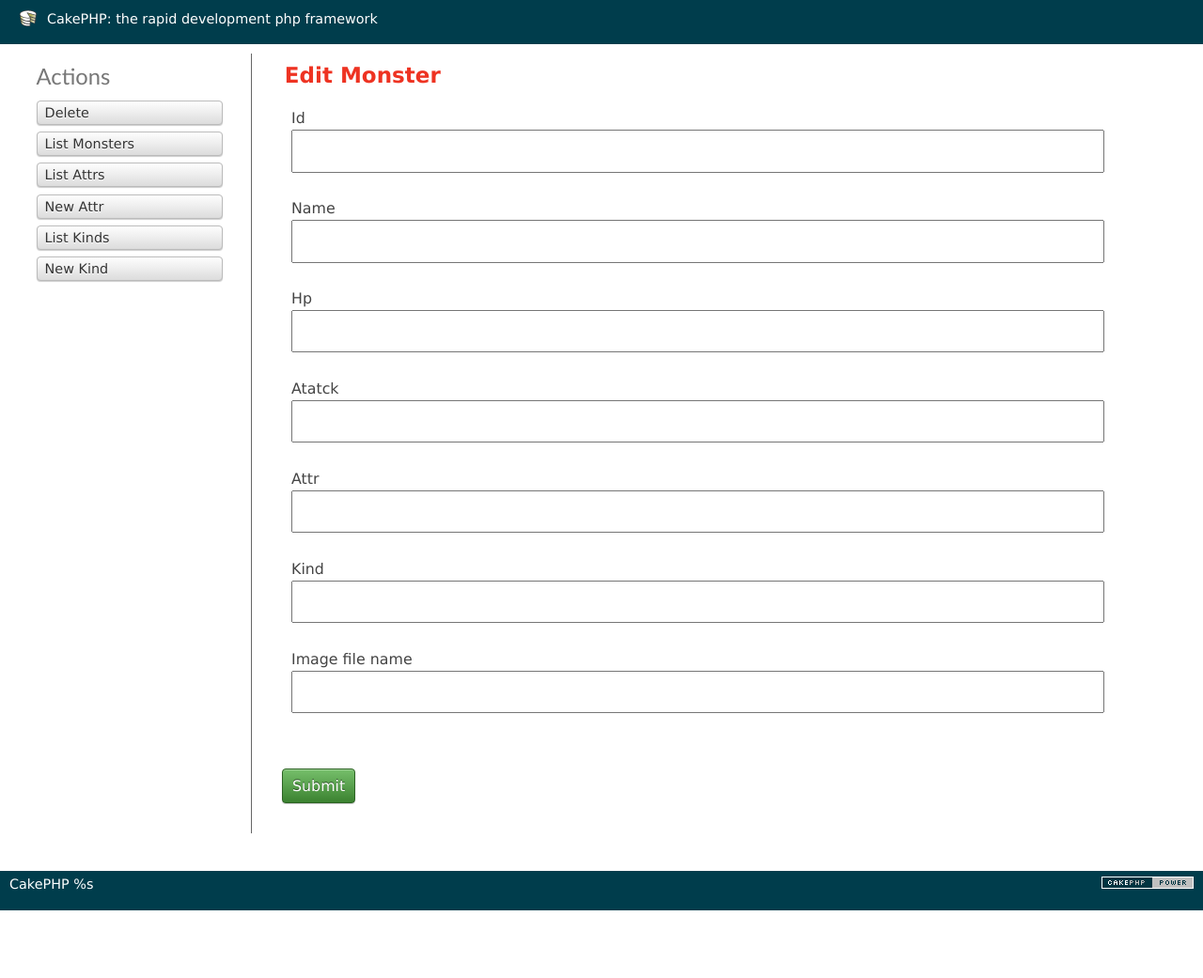
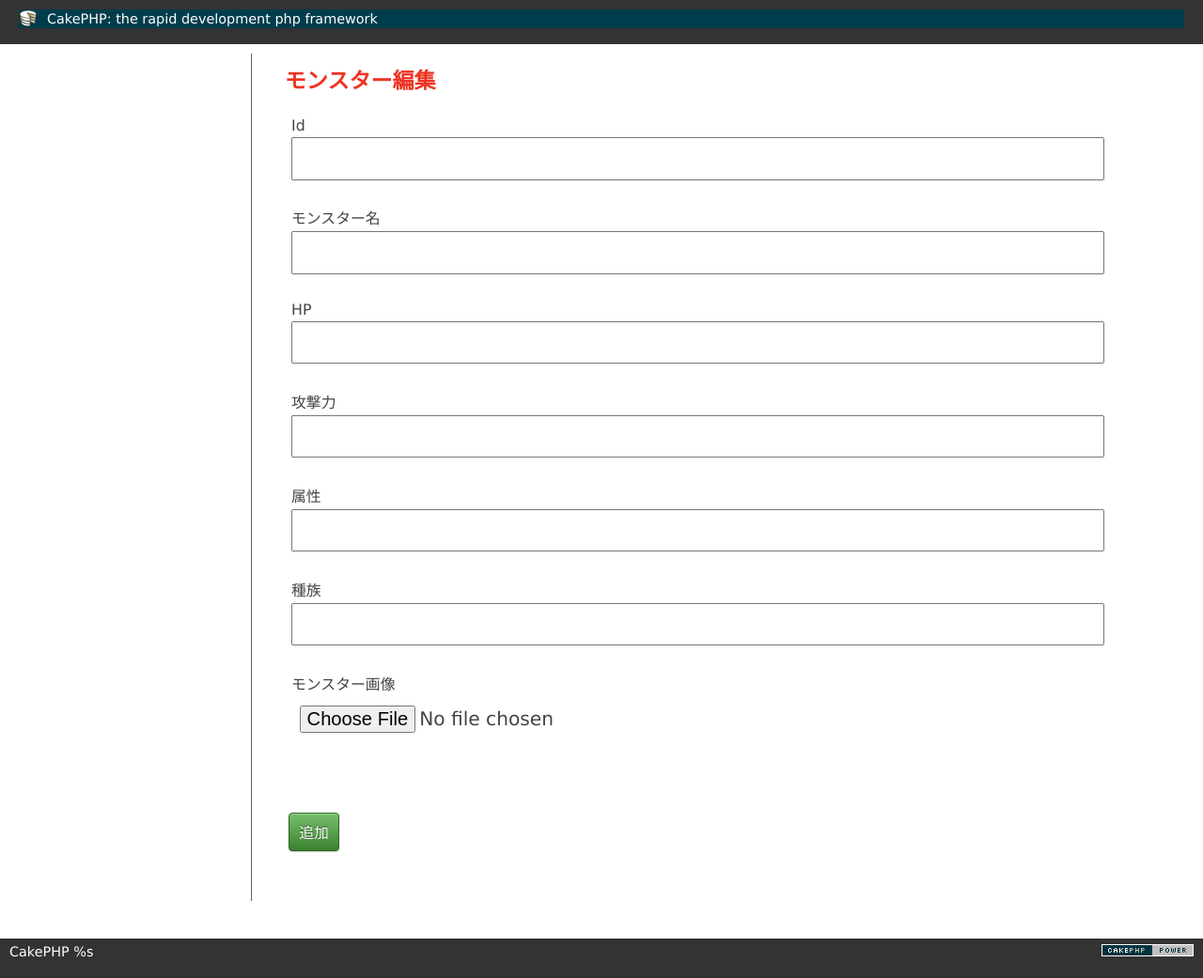
Before and after one commit to PracticeMan/Pazudora, a CakePHP app: the page made by app/View/Monsters/edit.ctp in a window 1280 px wide. Shown: the whole page at 94% size. Before the commit the page ends 969 px from the top, so only its background shows below. Run offline with PHP 8.4 and a stand-in for CakePHP, Linux system fonts and the light colour scheme; the template is opened without the code that fills it, so the values that code supplies are empty; form fields are guessed from the names that the template uses; some libraries are stand-ins or nearby versions.

Commit message:
edit monster 修正

```diff
--- a/app/View/Monsters/edit.ctp
+++ b/app/View/Monsters/edit.ctp
@@ -1,28 +1,19 @@
+<?php echo $this->Html->css('style'); ?>
 <div class="monsters form">
-<?php echo $this->Form->create('Monster'); ?>
-	<fieldset>
-		<legend><?php echo __('Edit Monster'); ?></legend>
+<?php echo $this->Form->create('Monster',array('type'=>'file')); ?>
+	<fieldset class="monster_add_field">
+		<legend><?php echo __('モンスター編集'); ?></legend>
 	<?php
 		echo $this->Form->input('id');
-		echo $this->Form->input('name');
-		echo $this->Form->input('hp');
-		echo $this->Form->input('atatck');
-		echo $this->Form->input('attr_id');
-		echo $this->Form->input('kind_id');
-		echo $this->Form->input('image_file_name');
+		echo $this->Form->input('name',array('label' => 'モンスター名','class' => 'input_monster_name'));
+		echo $this->Form->input('hp',array('label' => 'HP','class' => 'input_monster_hp'));
+		echo $this->Form->input('atatck',array('label' => '攻撃力','class' => 'input_monster_attack'));
+		echo $this->Form->input('attr_id',array('label' => '属性','class' => 'input_monster_attr'));
+		echo $this->Form->input('kind_id',array('label' => '種族','class' => 'input_monster_kind'));
+		echo $this->Form->input('image_file_name',array('type'=>'file','label'=>'モンスター画像','class' => 'input_monster_image'));
 	?>
 	</fieldset>
-<?php echo $this->Form->end(__('Submit')); ?>
+	<div class="monster_submit_btn">
+		<?php echo $this->Form->end(__('追加')); ?>
+	</div>
 </div>
-<div class="actions">
-	<h3><?php echo __('Actions'); ?></h3>
-	<ul>
-
-		<li><?php echo $this->Form->postLink(__('Delete'), array('action' => 'delete', $this->Form->value('Monster.id')), array(), __('Are you sure you want to delete # %s?', $this->Form->value('Monster.id'))); ?></li>
-		<li><?php echo $this->Html->link(__('List Monsters'), array('action' => 'index')); ?></li>
-		<li><?php echo $this->Html->link(__('List Attrs'), array('controller' => 'attrs', 'action' => 'index')); ?> </li>
-		<li><?php echo $this->Html->link(__('New Attr'), array('controller' => 'attrs', 'action' => 'add')); ?> </li>
-		<li><?php echo $this->Html->link(__('List Kinds'), array('controller' => 'kinds', 'action' => 'index')); ?> </li>
-		<li><?php echo $this->Html->link(__('New Kind'), array('controller' => 'kinds', 'action' => 'add')); ?> </li>
-	</ul>
-</div>
```
